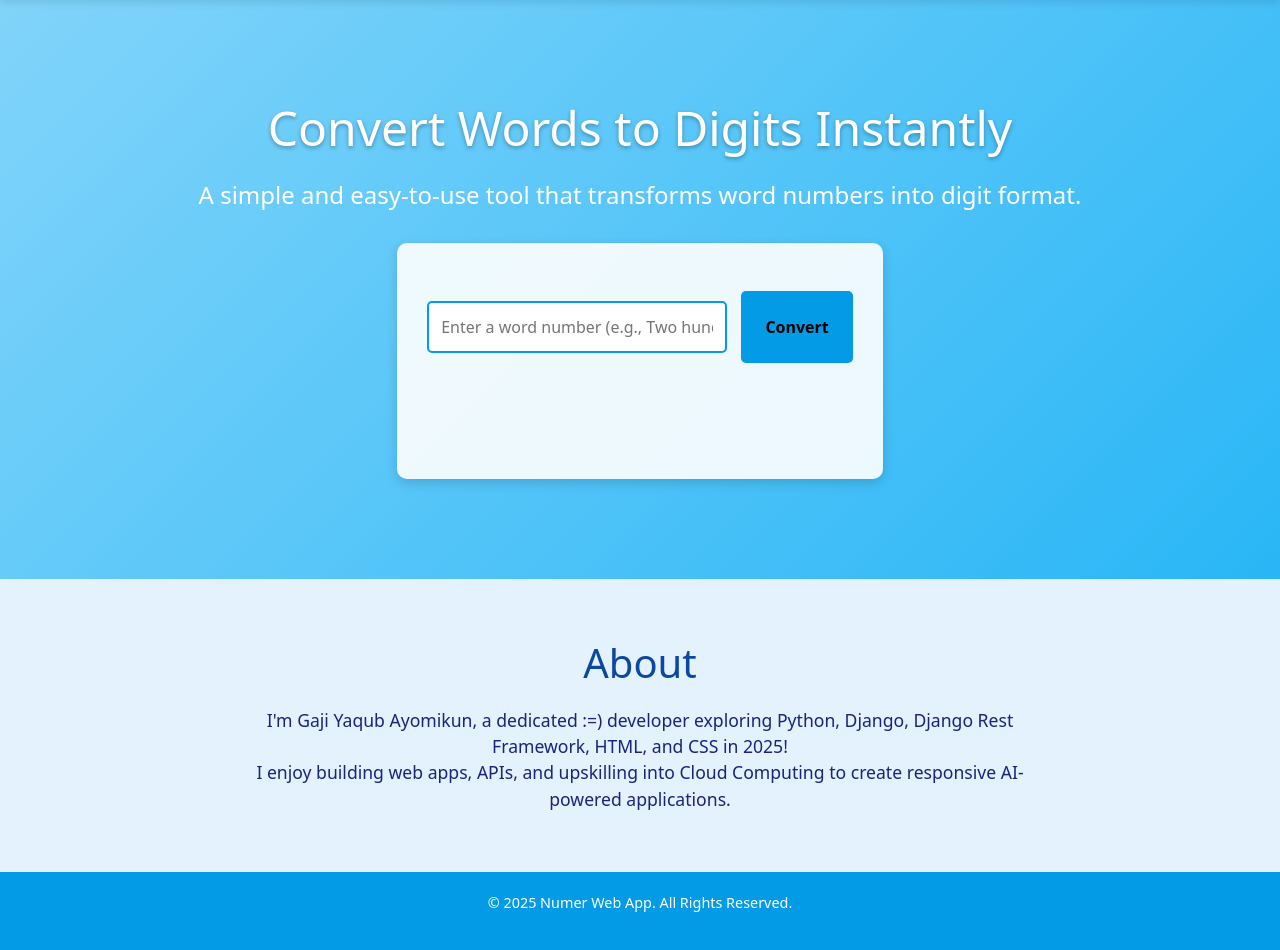
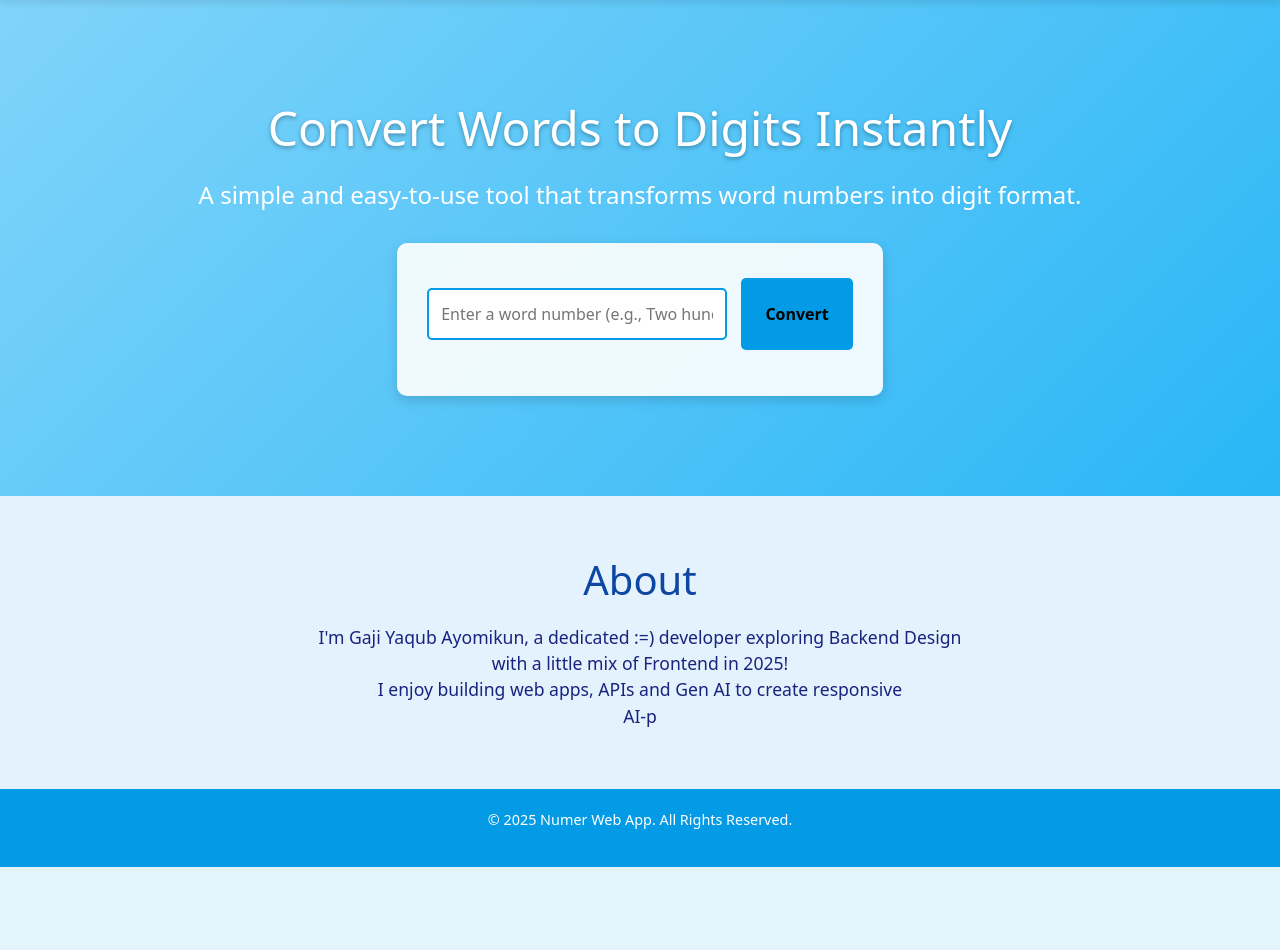
Before and after one commit to codewithgaji/Numera, a Django app: page / in a window 1280 px wide. Shown: the part 77-1027 px from the top of the page. After the commit the page ends 944 px from the top, so only its background shows below. Run offline with Django 5.2, Linux system fonts and the light colour scheme.

Commit message:
Final Merge

```diff
--- a/converter/static/styles.css
+++ b/converter/static/styles.css
@@ -65,7 +65,7 @@ body {
   border: 2px solid #039be5;
   border-radius: 5px;
   margin-right: 10px;
-  margin-bottom: 80px;
+  margin-bottom: 2px;
   font-size: 1rem;
 }
 
@@ -79,7 +79,7 @@ body {
   font-weight: bold;
   transition: background-color 0.3s ease;
   border-width: 1px;
-  margin-top: 18px;
+  margin-top: 5px;
 }
 
 .convert-btn:hover {
--- a/converter/templates/index.html
+++ b/converter/templates/index.html
@@ -47,9 +47,30 @@
   <section id="about" class="about-section">
     <div class="container">
       <h2>About</h2>
-      <p class="desc">I'm Gaji Yaqub Ayomikun, a dedicated :=) developer exploring Python, Django, Django Rest Framework, HTML, and CSS in 2025!<br> I enjoy building web apps, APIs, and upskilling into Cloud Computing to create responsive AI-powered applications.</p>
+      <p class="desc" id="aboutText" style="white-space: pre-line;"></p>
     </div>
   </section>
+
+  <script>
+    document.addEventListener("DOMContentLoaded", function () {
+      const text = `I'm Gaji Yaqub Ayomikun, a dedicated :=) developer exploring Backend Design
+  with a little mix of Frontend in 2025!\nI enjoy building web apps, APIs and Gen AI to create responsive
+  AI-powered applications.`;
+
+      const target = document.getElementById("aboutText");
+      let index = 0;
+
+      function typeEffect() {
+        if (index < text.length) {
+          target.textContent += text.charAt(index);
+          index++;
+          setTimeout(typeEffect, 35); // Adjust speed here
+        }
+      }
+
+      typeEffect();
+    });
+  </script>
 
   <footer>
     <div class="container text-center">
```
Also changed, not shown: db.sqlite3.
